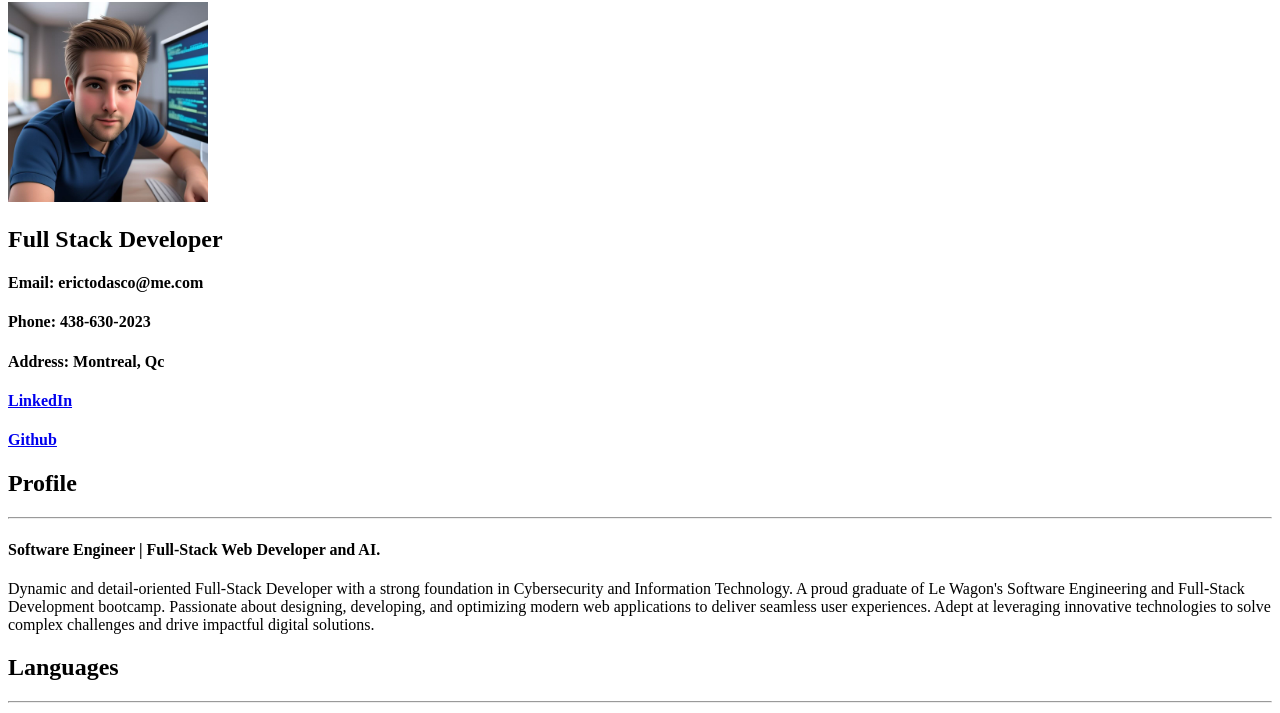
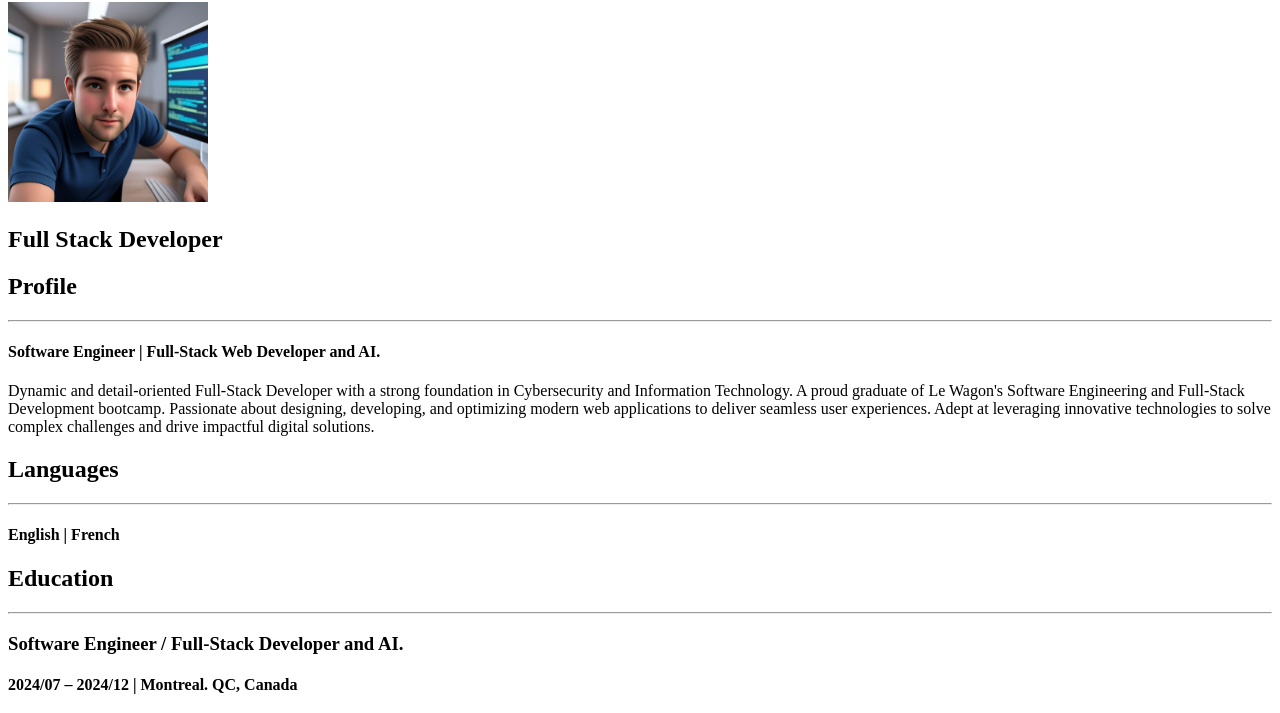
Before and after one commit to etodasco/My-Resume, a plain HTML site: page index.html in a window 1280 px wide. Shown: the part 78-791 px from the top of the page. Drawn offline with Linux system fonts and the light colour scheme.

Commit message:
removed contact-info below Profile pic

```diff
--- a/index.html
+++ b/index.html
@@ -10,12 +10,6 @@
     <h1>Eric Todasco</h1>
     <img src="./assests/images/portfolio pic.jpeg" height="200px"/>
     <h2>Full Stack Developer</h2>
-
-        <h4>Email: erictodasco@me.com</h4>
-        <h4>Phone: 438-630-2023</h4>
-        <h4>Address: Montreal, Qc</h4>
-        <h4><a href="https://www.linkedin.com/in/eric-todasco-5098581b5/">LinkedIn</a></h4>
-        <h4><a href="https://github.com/etodasco">Github</a></h4>
 
     <h2>Profile</h2>
     <hr>
```
